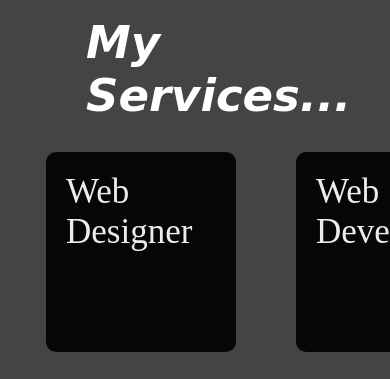
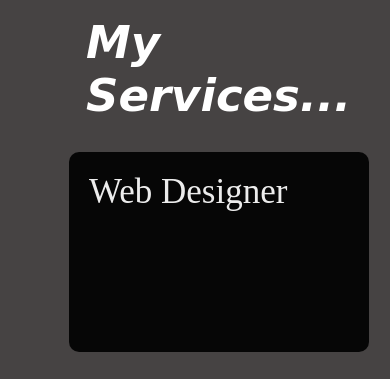
Before and after one commit to Varsha96-coder/Portfolio, a plain HTML site: page index.html in a window 390 px wide. Shown: the part 2110-2489 px from the top of the page. Drawn offline with Linux system fonts and the light colour scheme.

Commit message:
initial commit

```diff
--- a/style.css
+++ b/style.css
@@ -157,8 +157,14 @@ input[type="checkbox"] {
       border-radius: 10px;
       margin-left: 60px;
   }
+
   .wrapper .box5 .slide{
-    flex-direction: row;
+    display: block;
+    margin-left:23px;
+  }
+  .wrapper .box5 .slide div{
+      width:300px;
+      height: 200px;
   }
 }
 
```
